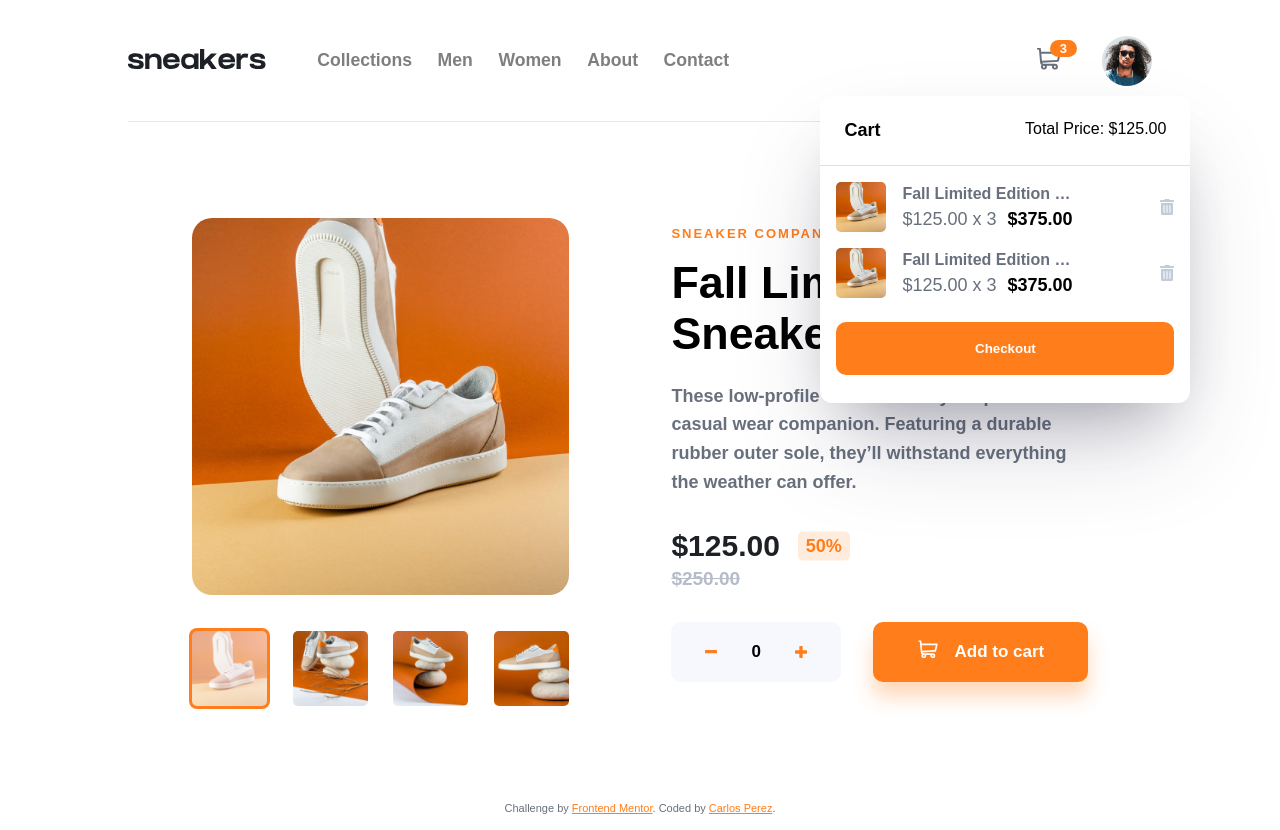
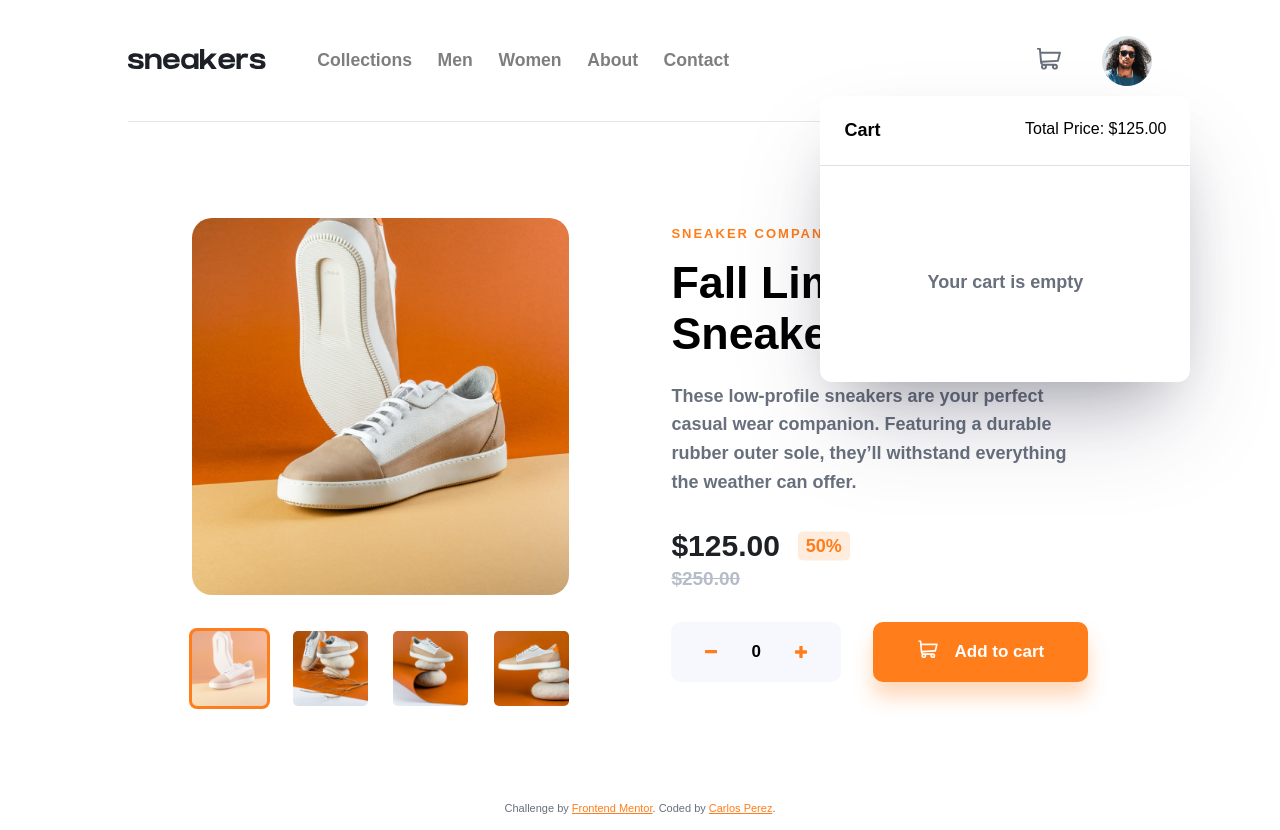
Before and after one commit to Carlos-A-P/ecommerce-product-page-react, a React (Create React App) app: page / in a window 1280 px wide. Both pictures are taken after a click on the button 1049 px from the left and 60 px from the top of the page. Built offline with nearby package versions, Linux system fonts and the light colour scheme; a web font is replaced by a local one.

Commit message:
updated redux data and can now add items to cart and see number of items in cart

```diff
--- /dev/null
+++ b/src/actions/index.jsx
@@ -0,0 +1,12 @@
+export const add_items = (arr) => {
+	return {
+		type: "ADD_TO_CART",
+		payload: arr,
+	};
+};
+export const remove_items = (arr) => {
+	return {
+		type: "REMOVE_ITEM",
+		payload: arr,
+	};
+};
--- a/src/components/CartProfile.jsx
+++ b/src/components/CartProfile.jsx
@@ -3,8 +3,11 @@ import Cart from "../assets/images/icon-cart.svg";
 import Avatar from "../assets/images/image-avatar.png";
 import CardModal from "../components/modals/CardModal";
 import ProfileModal from "../components/modals/ProfileModal";
+import { useSelector } from "react-redux";
 
 export default function RightNav() {
+	const cartItems = useSelector((state) => state.cartItems);
+
 	// open cart model
 	const [openCart, setOpenCart] = useState(false);
 	const [openProfile, setOpenProfile] = useState(false);
@@ -74,7 +77,11 @@ export default function RightNav() {
 				>
 					<img src={Cart} alt="cart" />
 				</button>
-				<span id="cart-count">3</span>
+				{cartItems.length === 0 ? (
+					""
+				) : (
+					<span id="cart-count">{String(cartItems.length)}</span>
+				)}
 			</div>
 			<button
 				className="avatar"
--- a/src/components/modals/CardModal.jsx
+++ b/src/components/modals/CardModal.jsx
@@ -1,7 +1,16 @@
 import React from "react";
 import "../../styles/CardModal.style.css";
+import { useSelector, useDispatch } from "react-redux";
+import { remove_items } from "../../actions";
 
 const CardModal = React.forwardRef((props, cartRef) => {
+	const dispatch = useDispatch();
+	const cartItems = useSelector((state) => state.cartItems);
+
+	const deleteItem = () => {
+		dispatch(remove_items(...cartItems));
+	};
+
 	return (
 		<div className="cart-modal" ref={cartRef}>
 			<div className="top">
@@ -9,34 +18,36 @@ const CardModal = React.forwardRef((props, cartRef) => {
 				<p className="total-price">Total Price: $125.00</p>
 			</div>
 			<div className="bottom">
-				<div className="occupied-cart" style={{ display: `block` }}>
+				{cartItems.length === 0 ? (
+					<div className="empty-cart">
+						<p>Your cart is empty</p>
+					</div>
+				) : (
+					<div className="occupied-cart">
 						<div className="item-list">
-						<div className="item">
+							{cartItems.map((item) => {
+								return (
+									<div className="item" id={item.id}>
 										<div className="item-prev"></div>
 										<div className="cart-item-info">
 											<p className="item-name">Fall Limited Edition Sneakers</p>
 											<p className="item-quantity">
-									$125.00 x 3 <span>$375.00</span>
+												$125.00 x {item.added_items}{" "}
+												<span>${item.total_price}.00</span>
 											</p>
 										</div>
-							<button className="del"></button>
+										<button className="del" onClick={deleteItem}></button>
 									</div>
-						<div className="item">
-							<div className="item-prev"></div>
-							<div className="cart-item-info">
-								<p className="item-name">Fall Limited Edition Sneakers</p>
-								<p className="item-quantity">
-									$125.00 x 3 <span>$375.00</span>
-								</p>
-							</div>
-							<button className="del"></button>
-						</div>
+								);
+							})}
 						</div>
 						<button className="checkout">Checkout</button>
 					</div>
-				<div className="empty-cart" style={{ display: `none` }}>
+				)}
+
+				{/* <div className="empty-cart" style={{ display: `none` }}>
 					<p>Your cart is empty</p>
-				</div>
+				</div> */}
 			</div>
 		</div>
 	);
--- a/src/index.js
+++ b/src/index.js
@@ -1,10 +1,20 @@
 import React from "react";
 import ReactDOM from "react-dom";
 import App from "./App";
+import { createStore } from "redux";
+import allReducers from "./reducers";
+import { Provider } from "react-redux";
+
+const myStore = createStore(
+	allReducers,
+	window.__REDUX_DEVTOOLS_EXTENSION__ && window.__REDUX_DEVTOOLS_EXTENSION__()
+);
 
 ReactDOM.render(
 	<React.StrictMode>
-		<App />
+		<Provider store={myStore}>
+			<App />
+		</Provider>
 	</React.StrictMode>,
 	document.getElementById("root")
 );
--- a/src/pages/Hero.jsx
+++ b/src/pages/Hero.jsx
@@ -8,8 +8,12 @@ import PrevBtn from "../assets/images/icon-previous.svg";
 import NextBtn from "../assets/images/icon-next.svg";
 import "../styles/Hero.css";
 import shortid from "shortid";
+import { useDispatch } from "react-redux";
+import { add_items } from "../actions";
 
 const Hero = () => {
+	const dispatch = useDispatch();
+
 	// increase or decrease desired item quantity before checkout
 	const [itemQuantity, setItemQuantity] = useState(0);
 	const incNum = () => {
@@ -38,6 +42,8 @@ const Hero = () => {
 		setItems({ ...items, id: shortid.generate() });
 
 		console.log(items);
+
+		dispatch(add_items(items));
 	};
 
 	//update cart
--- /dev/null
+++ b/src/reducers/cartData.jsx
@@ -0,0 +1,12 @@
+const cartData = (state = [], action) => {
+	switch (action.type) {
+		case "ADD_TO_CART":
+			return [...state, action.payload];
+		case "REMOVE_ITEM":
+			return [...state, action.remove];
+		default:
+			return state;
+	}
+};
+
+export default cartData;
--- /dev/null
+++ b/src/reducers/index.jsx
@@ -0,0 +1,8 @@
+import cartData from "./cartData";
+import { combineReducers } from "redux";
+
+const allReducers = combineReducers({
+	cartItems: cartData,
+});
+
+export default allReducers;
```
Lines whose indentation alone changed are shown as unchanged.
